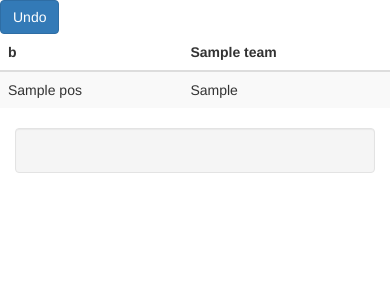
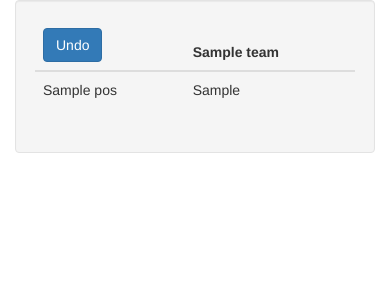
Before and after one commit to tschly15/drafter, a Flask app: template templates/draft_player.html in a window 390 px wide. Shown: the top 300 px of the page. Run offline with Flask 2, Linux system fonts and the light colour scheme; the template is opened without the code that fills it: most values are stand-ins (such as "Sample title", 1, 10 or a date in 2020); some libraries are stand-ins or nearby versions.

Commit message:
more formatting work

```diff
--- a/templates/base.html
+++ b/templates/base.html
@@ -1,19 +1,13 @@
 {% extends 'bootstrap/base.html' %}
 
 {% block title %}
-    <title>Bearlyworking Fantasy Draft 2019</title>
+	Bearlyworking Fantasy Draft 2019
 {% endblock %}
 
 {% block content %}
-  <body>
     <div class="container">
-      <div class="row">
-        <div class="span12">
-            {% block app_content %} {% endblock %}
-        </div>
-      </div>
+		{% block app_content %} {% endblock %}
     </div>
-  </body>
 {% endblock %}
 
 </html>
--- a/templates/draft_player.html
+++ b/templates/draft_player.html
@@ -2,18 +2,16 @@
 {% import 'macros.jinja' as macros %}
 
 {% block app_content %}
-    <div class="container">
-        <div class="row">
+	<div class="well">
+
+		<table class="table table-sm">
+			<thead>
+				<tr padding="2px">
+					<th>
 						<form action="" method="post" name="undo" class="form">
 							<button class="btn btn-primary" type="submit" value="UNDO" name="undo_button">Undo</button>
 						</form>
-        </div>
-        <div class="row">
-            <div class="col-sm">
-                <table class="table table-striped table-sm">
-                    <thead>
-                        <tr>
-                            <th>b</th>
+					</th>
 					{% for team in league.teams|sort(attribute='team_id') %}
 						<th>{{ team.team_name }}</td>
 					{% endfor %}
@@ -21,7 +19,7 @@
 			</thead>
 			<tbody>
 				{% for idx, pos in league.positions %}
-                            <tr>
+					<tr padding="2px" font-size="4pt">
 						<td>{{ pos }}</td>
 						{% for team in league.teams|sort(attribute='team_id') %}
 							<td>{{ team.get_player(league, pos, idx) }}</td>
@@ -30,34 +28,35 @@
 				{% endfor %}
 			</tbody>
 		</table>
+
+
+		<form action="" method="post" name="home" class="form">
+			<div class="row">
+				<div class="col-md-5">
+					<div class="row">
+						<div class="col-md-6">
+							{{ macros.display_position(league, "QB", "select_by_rank") }}
+						</div>
+						<div class="col-md-6">
+							{{ macros.display_position(league, "RB", "select_by_rank") }}
 						</div>
 					</div>
 				</div>
-
-    <div class="container">
-        <div class="well">
+				<div class="col-md-7">
 					<div class="row">
-
-                <form action="" method="post" name="home" class="form">
-                    <div class="col-md-2">
-                        {{ macros.display_position(league, "QB", "select_by_rank") }}
-                    </div>
-                    <div class="col-md-3">
-                        {{ macros.display_position(league, "RB", "select_by_rank") }}
-                    </div>
-                    <div class="col-md-3">
+						<div class="col-md-4">
 							{{ macros.display_position(league, "WR", "select_by_rank") }}
 						</div>
-                    <div class="col-md-2">
+						<div class="col-md-4">
 							{{ macros.display_position(league, "TE", "select_by_rank") }}
 						</div>
-                    <div class="col-md-2">
+						<div class="col-md-4">
 							{{ macros.display_position(league, "DST", "select_by_rank") }}
-                    </div>
-                </form>
-
 						</div>
 					</div>
 				</div>
+			</div>
+		</form>
+	</div>
 
 {% endblock %}
--- a/templates/macros.jinja
+++ b/templates/macros.jinja
@@ -1,7 +1,7 @@
 {% macro display_position(league, pos, name) %}
 	{% for rank, player_obj in league.players.items() %}
 		{% if player_obj.pick|int < 1 and player_obj.position == pos %}
-			<button class="badge badge-pill badge-primary" type="submit" value="{{ rank }}" name="{{ name }}">
+			<button class="badge badge-pill badge-primary" type="submit" value="{{ rank }}" name="{{ name }}" style="height:22px;width:180px;font-size:8pt">
 				{{ player_obj.overall_rank }} {{ player_obj.position_rank }} {{ player_obj.player_name }} {{ player_obj.nfl_team }}
 			</button>
 		{% endif %}
```
Also changed, not shown: templates/league.html (+6 -9 lines). Lines whose indentation alone changed are shown as unchanged.
